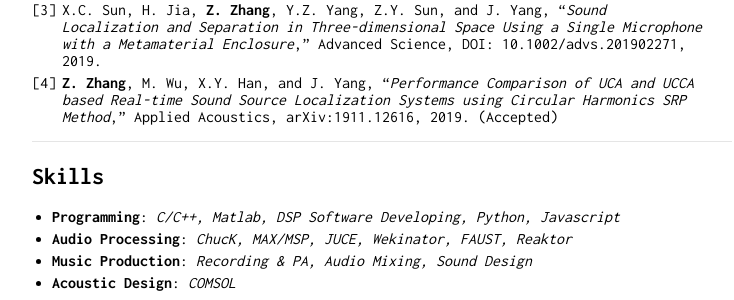
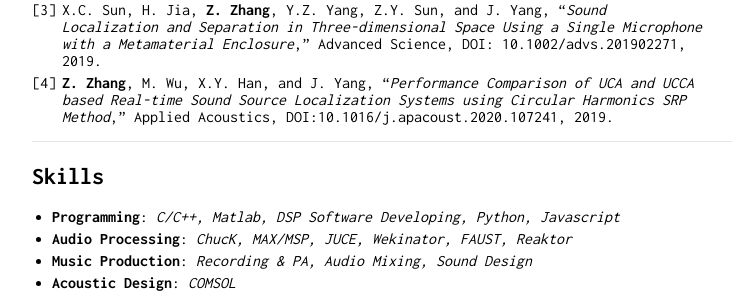
Before and after one commit to Paranoid2droid/cv, a Jekyll site: the page built from index.md, in a window 1280 px wide and 900 px high, scrolled down 2910 px. Shown: the part 475-775 px from the top of the window, without its empty margins (258-992 px from the left). Built offline with Jekyll 4.4.1, drawn with Linux system fonts in a browser that asks for light colours.

Commit message:
paper online

```diff
--- a/index.md
+++ b/index.md
@@ -137,7 +137,7 @@
 1. **Z. Zhang**, M. Wu, and J. Yang, “*DSP-Based Implementation of a Real-Time Sound Field Visualization System Using SONAH Algorithm*,” in Advances in Harmony Search, Soft Computing and Applications, Cham, 2020, pp. 99–110.
 2. X.Y. Han, M. Wu, J. Yang, **Z. Zhang**, “*Sound Source Localization Using Distributed Microphone in Spherical Harmonics Domain*,” Journal of Signal Processing, vol. 35, no. 9, pp. 1564-1571, Sep. 2019.
 3. X.C. Sun, H. Jia, **Z. Zhang**, Y.Z. Yang, Z.Y. Sun, and J. Yang, “*Sound Localization and Separation in Three-dimensional Space Using a Single Microphone with a Metamaterial Enclosure*,” Advanced Science, DOI: 10.1002/advs.201902271, 2019.
-4. **Z. Zhang**, M. Wu, X.Y. Han, and J. Yang, “*Performance Comparison of UCA and UCCA based Real-time Sound Source Localization Systems using Circular Harmonics SRP Method*,” Applied Acoustics, arXiv:1911.12616, 2019. (Accepted)
+4. **Z. Zhang**, M. Wu, X.Y. Han, and J. Yang, “*Performance Comparison of UCA and UCCA based Real-time Sound Source Localization Systems using Circular Harmonics SRP Method*,” Applied Acoustics, DOI:10.1016/j.apacoust.2020.107241, 2019.
 
 ---
 
```
Also changed, not shown: 2 other files.
